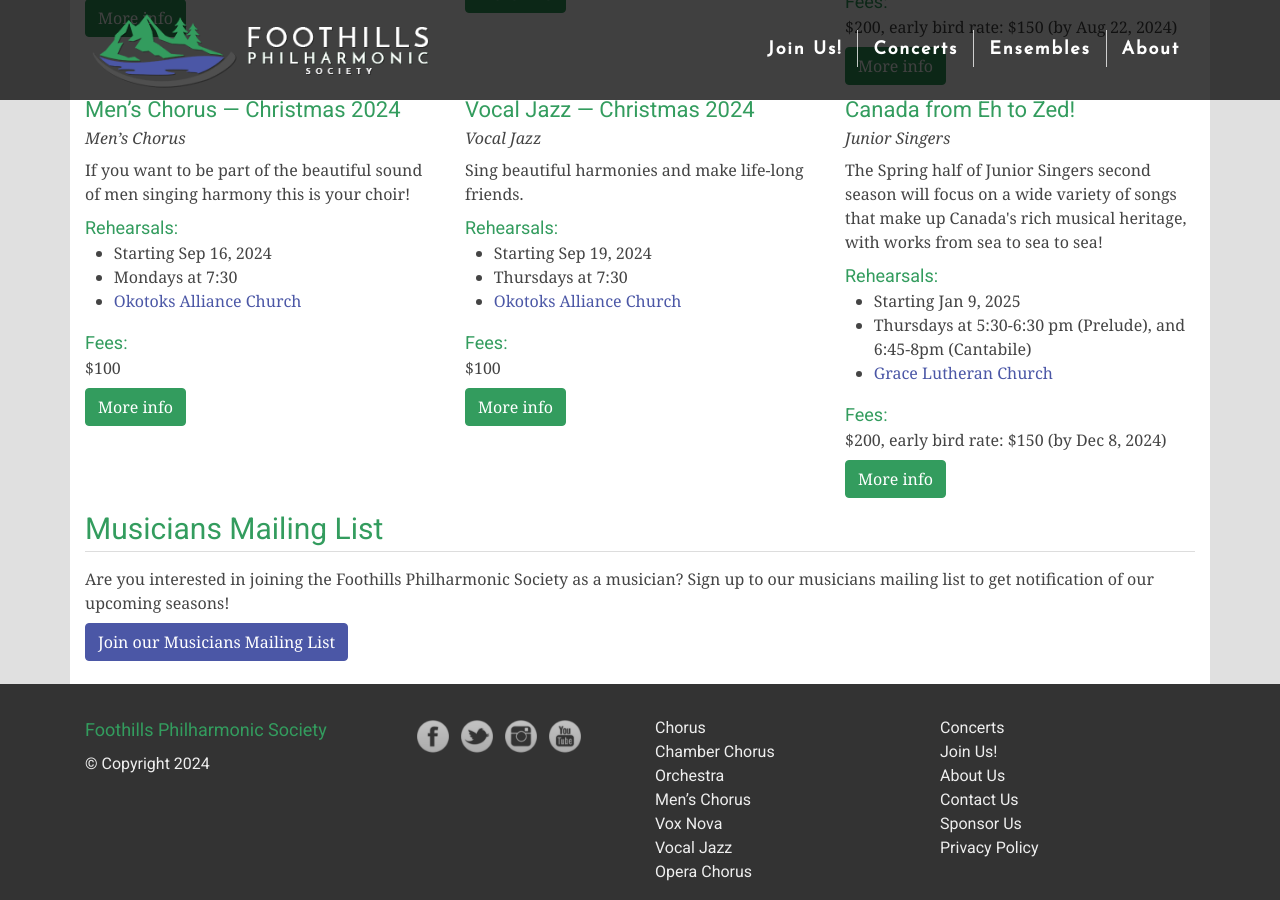
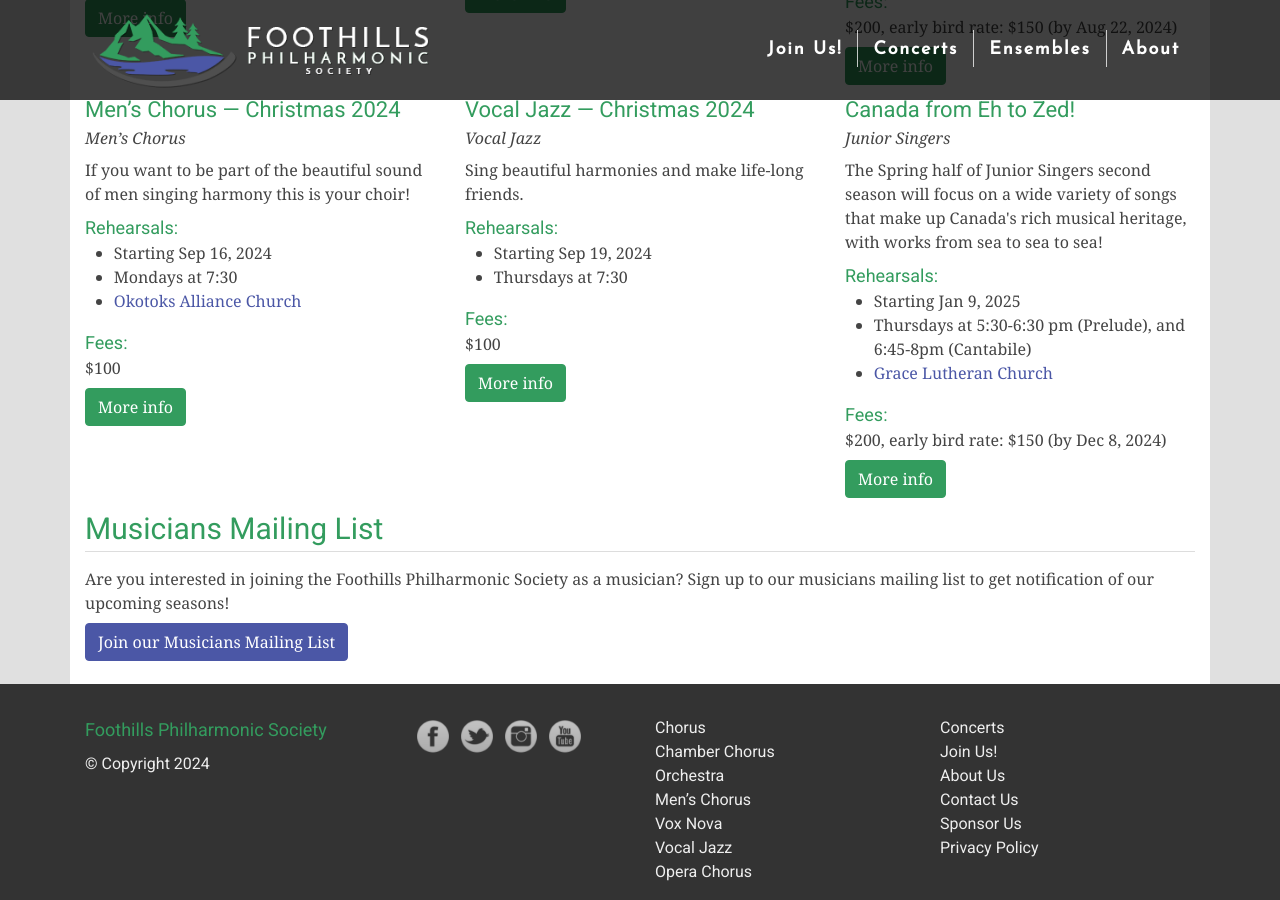
Before and after one commit to percyhanna/fps, a Jekyll site: the page built from join.html, in a window 1280 px wide and 900 px high, scrolled down 687 px. Built offline with Jekyll 4.4.1, drawn with Linux system fonts in a browser that asks for light colours; nearby versions of some CDN libraries; Markdown is read by kramdown in place of the engine named in the settings.

Commit message:
Fix VJ location

```diff
--- a/_data/seasons.yml
+++ b/_data/seasons.yml
@@ -93,7 +93,6 @@
   subtitle: Sing beautiful harmonies and make life-long friends.
   first_rehearsal: 2024-09-19
   price: 100
-  location_slug: oac
   url: https://footphil.wildapricot.org/event-5819964/Registration
   email: info
   description:
--- a/_includes/season-details.html
+++ b/_includes/season-details.html
@@ -29,6 +29,7 @@
       <li>{{ include.season.rehearsals }}</li>
     </ul>
 
+    {% if include.season.location_slug %}
     <h4 class="tight">Location</h4>
     <p>
       <a
@@ -37,6 +38,7 @@
         >{{ site.data.locations[include.season.location_slug].name }}</a
       >
     </p>
+    {% endif %}
 
     <h4 class="tight">Concerts:</h4>
     {{ include.season.concert_details }}
--- a/_includes/season-info.html
+++ b/_includes/season-info.html
@@ -15,6 +15,7 @@
   <ul>
     <li>Starting {{ include.season.first_rehearsal | date: "%b %-d, %Y" }}</li>
     <li>{{ include.season.rehearsals }}</li>
+    {% if include.season.location_slug %}
     <li>
       <a
         href="{{ site.data.locations[include.season.location_slug].url }}"
@@ -23,6 +24,7 @@
         {{ site.data.locations[include.season.location_slug].name }}
       </a>
     </li>
+    {% endif %}
   </ul>
 
   <h6 class="tight">Fees:</h6>
```
